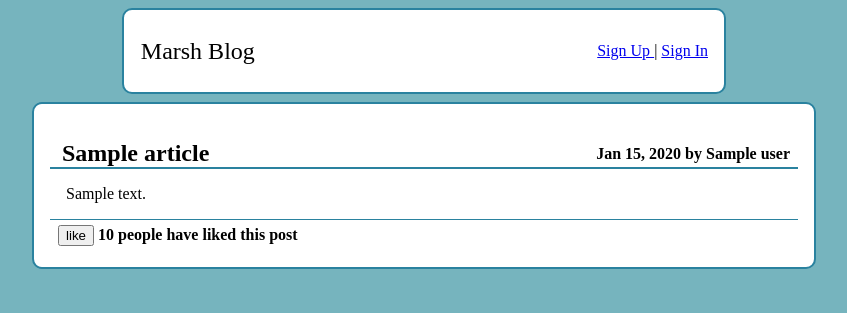
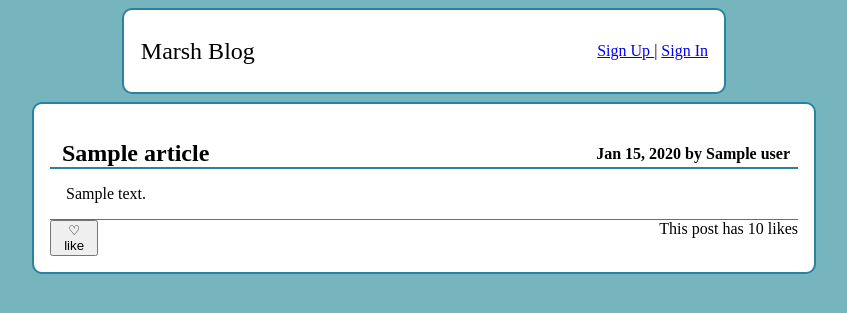
Before and after one commit to Minimalistic/Udacity-Multi-User-Blog, a Python web app: template templates/blog.html in a window 1280 px wide. Shown: the top 313 px of the page, without its empty margins (216-1063 px from the left). Run offline with Jinja, Linux system fonts and the light colour scheme; the template is opened without the code that fills it: most values are stand-ins (such as "Sample title", 1, 10 or a date in 2020).

Commit message:
Css styling, added a heart like icon

```diff
--- a/static/main.css
+++ b/static/main.css
@@ -45,6 +45,12 @@ body {
     margin-right:.25em;
     background-color:white;
     padding:.5em;
+    text-decoration: none;
+    color:black;
+}
+
+.toolbox a:hover {
+    text-decoration:underline;
 }
 
 .danger-zone {
@@ -134,14 +140,13 @@ body {
 .article-footer {
     border: 1px #2A829F;
     border-style: solid none none none;
+    width:100%;
     display:flex;
-    width:100%;
 }
 
-.article-footer h4 {
-    padding-left:.5em;
-    margin-top:.3em;
-    margin-bottom:.3em;
+.post-likes {
+    width:100%;
+    text-align:right;
 }
 textarea {
     width:50%;
--- a/templates/blog.html
+++ b/templates/blog.html
@@ -29,15 +29,21 @@
 					{{ article.content | safe }}
 				</p>
 			</div>
+
 			<div class="article-footer">
-    		<h4>
 				      			<form action="/like/{{ article.key().id() }}">
 						{% if isLogged != article.user %}
-      	       			<button>like</button>
+	      	       			<button>&#x2661 like</button>
 	 					{% endif %}
-        			{{ article.likes }} people have liked this post
 	      			</form>
-    		<h4>
+
+	 					<div class="post-likes">
+	        				This post has {{ article.likes }} likes
+	        			</div>
+
+
+
+
 	  		</div>
 		</div>
 
```
Lines whose indentation alone changed are shown as unchanged.
